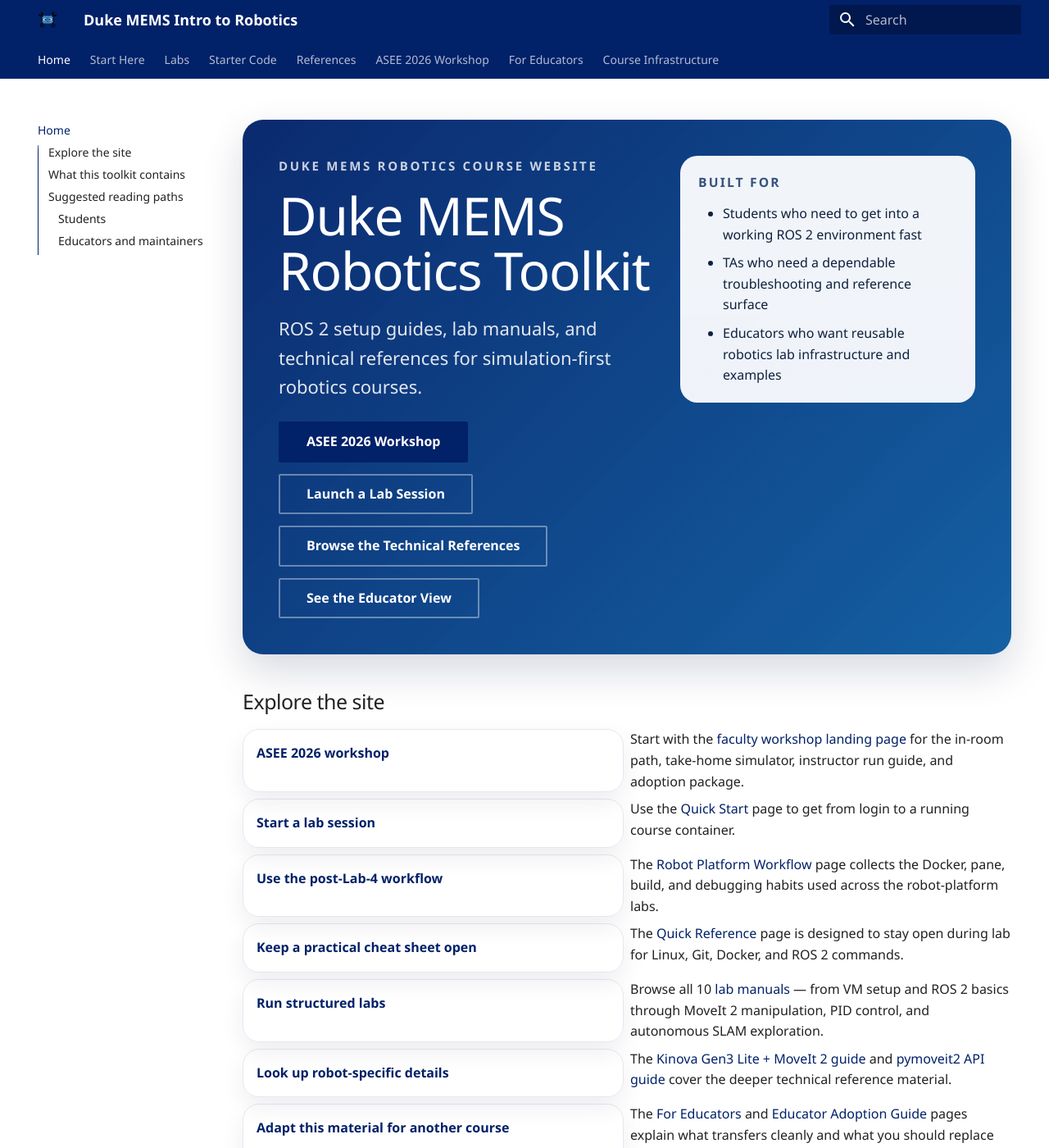
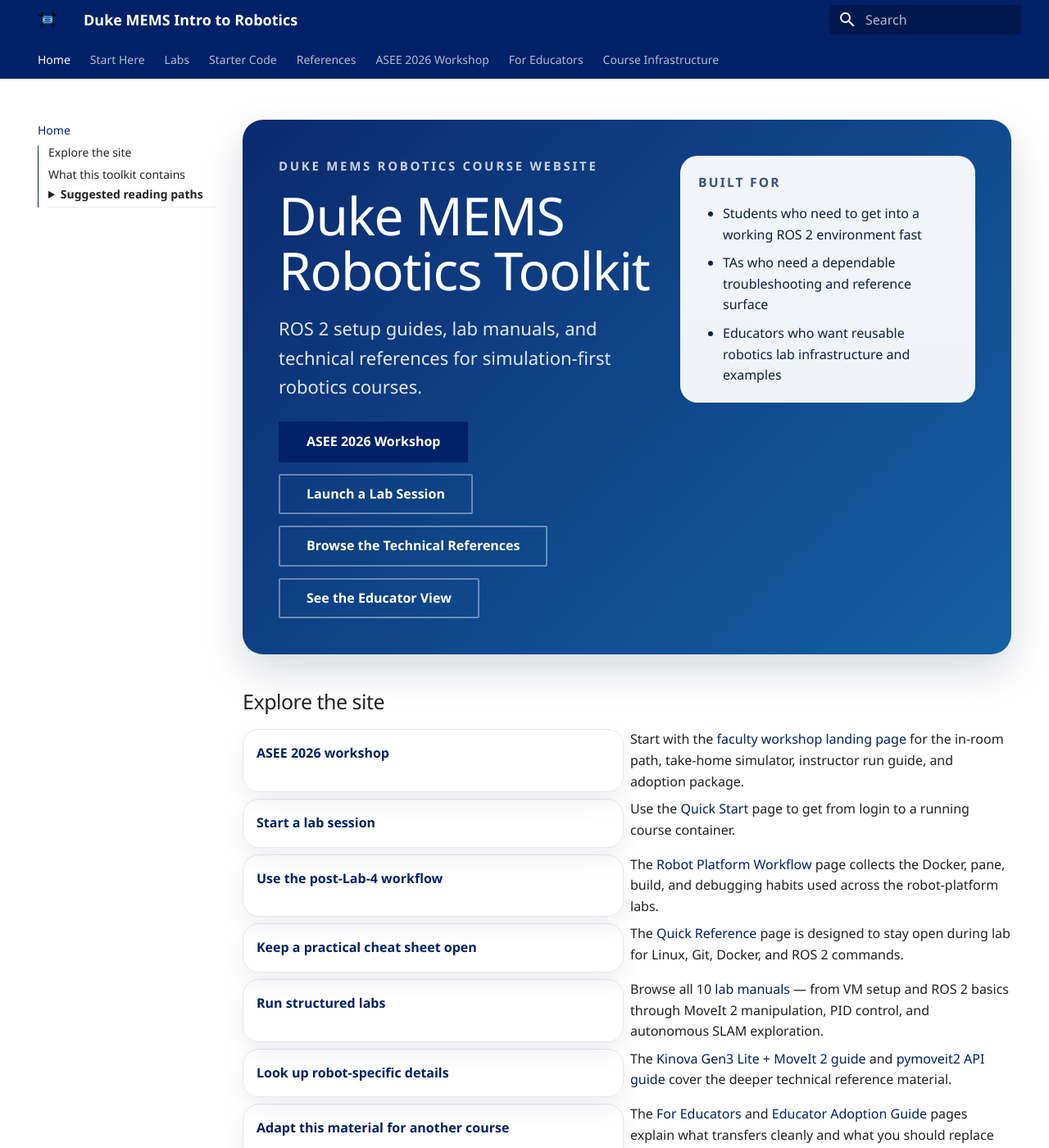
Before and after one commit to MEMS-Intro-to-Robotics/MEMS-Intro-to-Robotics.github.io, an MkDocs documentation site: the page built from docs/index.md, in a window 1280 px wide and 1400 px high. Shown: the whole window at 82% size. Built offline with MkDocs 1.6.1 and Material for MkDocs 9.7.7, drawn with Linux system fonts in a browser that asks for light colours.

Commit message:
Make sidebar table of contents categories collapsible

```diff
--- /dev/null
+++ b/docs/javascripts/navigation.js
@@ -0,0 +1,19 @@
+// Reveal the sidebar category containing a directly linked page heading.
+function revealNavigationAnchor() {
+  if (!window.location.hash) return;
+  document.querySelectorAll('.md-nav--secondary a[href]').forEach((link) => {
+    if (link.hash !== window.location.hash) return;
+    let category = link.closest('details.toc-category');
+    while (category) {
+      category.open = true;
+      category = category.parentElement.closest('details.toc-category');
+    }
+  });
+}
+
+window.addEventListener('hashchange', revealNavigationAnchor);
+if (document.readyState === 'loading') {
+  document.addEventListener('DOMContentLoaded', revealNavigationAnchor);
+} else {
+  revealNavigationAnchor();
+}
--- a/docs/stylesheets/extra.css
+++ b/docs/stylesheets/extra.css
@@ -195,3 +195,20 @@
     font-size: 1rem;
   }
 }
+.toc-category > summary {
+  cursor: pointer;
+  padding-block: 0.3rem;
+  border-bottom: 1px solid var(--md-default-fg-color--lightest);
+}
+
+.toc-category > summary > .md-nav__link {
+  display: inline-flex;
+  max-width: calc(100% - 1.2rem);
+  margin-top: 0;
+  font-weight: 600;
+  vertical-align: top;
+}
+
+.toc-category > nav {
+  margin-bottom: 0.5rem;
+}
--- a/mkdocs.yml
+++ b/mkdocs.yml
@@ -11,6 +11,7 @@
 
 theme:
   name: material
+  custom_dir: overrides
   font: false
   features:
     - navigation.tabs
@@ -110,6 +111,7 @@
       alternate_style: true
 
 extra_javascript:
+  - javascripts/navigation.js
   - javascripts/mathjax.js
   - https://unpkg.com/mathjax@3/es5/tex-mml-chtml.js
 
--- /dev/null
+++ b/overrides/partials/toc-item.html
@@ -0,0 +1,20 @@
+<li class="md-nav__item">
+  {% if toc_item.children %}
+    <details class="toc-category">
+      <summary>
+  {% endif %}
+  <a href="{{ toc_item.url }}" class="md-nav__link">
+    <span class="md-ellipsis">{{ toc_item.title }}</span>
+  </a>
+  {% if toc_item.children %}
+      </summary>
+      <nav class="md-nav" aria-label="{{ toc_item.title | striptags | e }}">
+        <ul class="md-nav__list">
+          {% for toc_item in toc_item.children %}
+            {% include "partials/toc-item.html" %}
+          {% endfor %}
+        </ul>
+      </nav>
+    </details>
+  {% endif %}
+</li>
```
